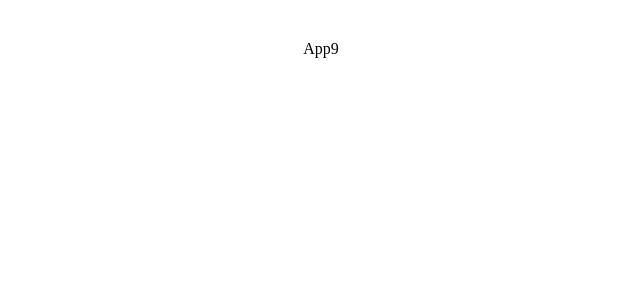
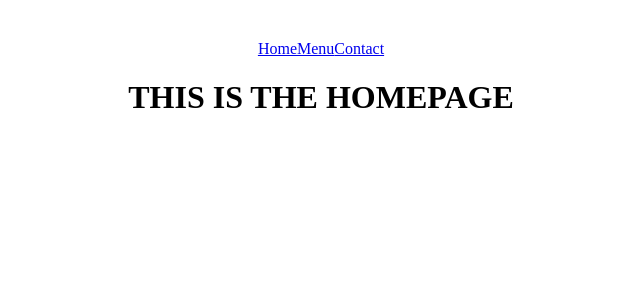
Before and after one commit to tla111/react-course-pedrotech, a React (Vite) app in the folder frontend/: page / in a window 1280 px wide. Shown: the top 300 px of the page, without its empty margins (319-959 px from the left). Built offline with nearby package versions, Linux system fonts and the light colour scheme.

Commit message:
duplicated code from app8

```diff
--- a/frontend/src/App9.jsx
+++ b/frontend/src/App9.jsx
@@ -1,9 +1,27 @@
 import React from 'react'
 import './App.css'
+import { BrowserRouter as Router, Routes, Route, Link } from 'react-router-dom'
+import Home from "./Pages/Home"
+import Menu from './Pages/Menu'
+import Contact from './Pages/Contact'
 
 const App9 = () => {
     return (
-        <div className="App">App9</div>
+        <div className="App">
+            <Router>
+                <div>
+                    <Link to="/">Home</Link>
+                    <Link to="/menu">Menu</Link>
+                    <Link to="/contact">Contact</Link>
+                </div>
+                <Routes>
+                    <Route path="/" element={<Home />} />
+                    <Route path="/menu" element={<Menu />} />
+                    <Route path="/contact" element={<Contact />} />
+                    <Route path="*" element={<h1>PAGE NOT FOUND</h1>} />
+                </Routes>
+            </Router>
+        </div>
     )
 }
 
```
